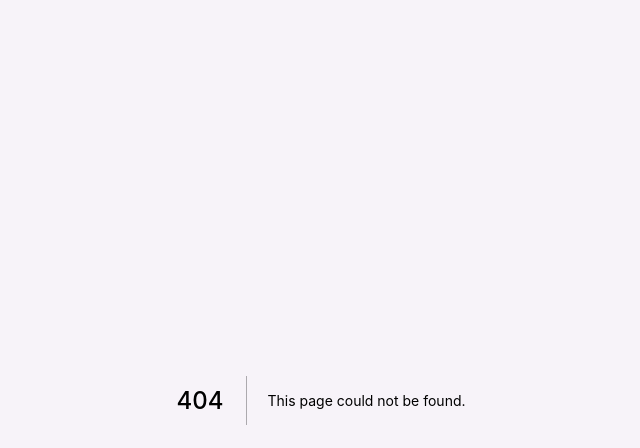
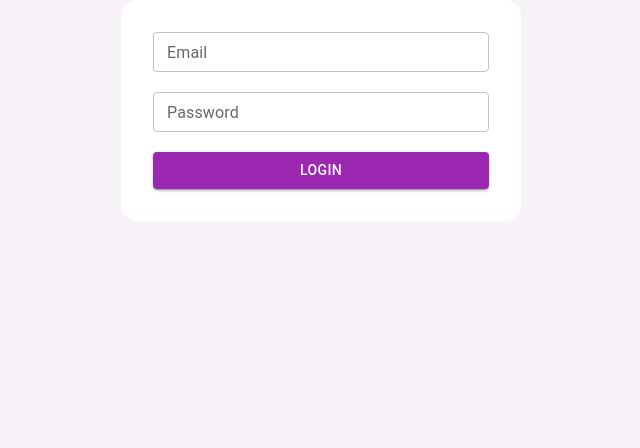
Before and after one commit to takahiromitsui/cyber-security-form-frontend, a Next.js app: page /login in a window 1280 px wide. Before the commit this address had no page. Shown: the top 448 px of the page, without its empty margins (319-959 px from the left). Built offline with nearby package versions, Linux system fonts and the light colour scheme.

Commit message:
Add Login

```diff
--- /dev/null
+++ b/pages/login.tsx
@@ -0,0 +1,53 @@
+import { Container } from '@mui/system';
+import axios from 'axios';
+import { FunctionComponent, useCallback, useState } from 'react';
+import { InputForm } from '../components/InputForm';
+import { validateInputValue } from '../helpers/auth';
+
+const Login: FunctionComponent = () => {
+	const [inputValue, setInputValue] = useState<{
+		[key: string]: string;
+	} | null>();
+
+	const sendInputValue = useCallback(() => {
+		if (!validateInputValue(inputValue)) return;
+		axios({
+			method: 'post',
+			url: 'http://localhost:8080/auth/login',
+			data: {
+				email: inputValue!['email'],
+				password: inputValue!['password'],
+			},
+			headers: {
+				'Content-Type': 'application/x-www-form-urlencoded',
+			},
+		});
+	}, [inputValue]);
+
+	return (
+		<Container
+			sx={{
+				display: 'flex',
+				justifyContent: 'center',
+			}}
+		>
+			<InputForm
+				setInputValue={setInputValue}
+				inputs={[
+					{
+						label: 'email',
+						type: 'email',
+					},
+					{
+						label: 'password',
+						type: 'password',
+					},
+				]}
+				buttonText='login'
+				onClick={() => sendInputValue()}
+			/>
+		</Container>
+	);
+};
+
+export default Login;
```
